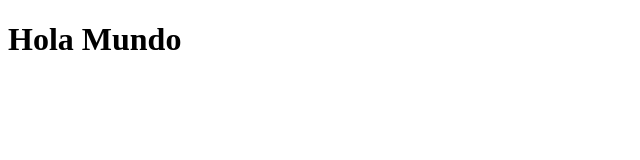
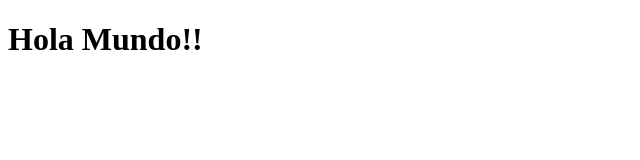
Before and after one commit to rpversontec/frontweb, a plain HTML site: page index.html in a window 1280 px wide. Shown: the full height of the page, 0-640 px from the left. Drawn offline with Linux system fonts and the light colour scheme.

Commit message:
Update index.html

```diff
--- a/index.html
+++ b/index.html
@@ -7,7 +7,7 @@
     <title>Hola Mundo</title>
   </head>
   <body>
-    <div id="root"><h1>Hola Mundo</h1></div>
+    <div id="root"><h1>Hola Mundo!!</h1></div>
 
   </body>
 </html>
```
